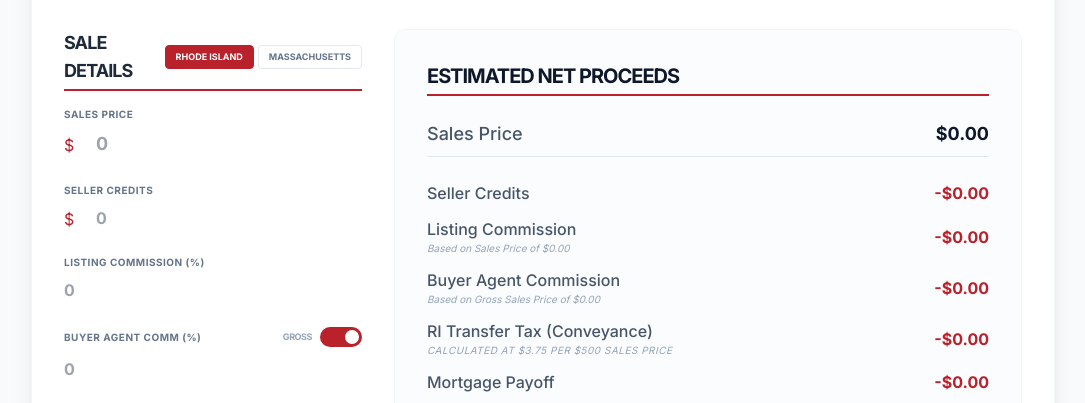
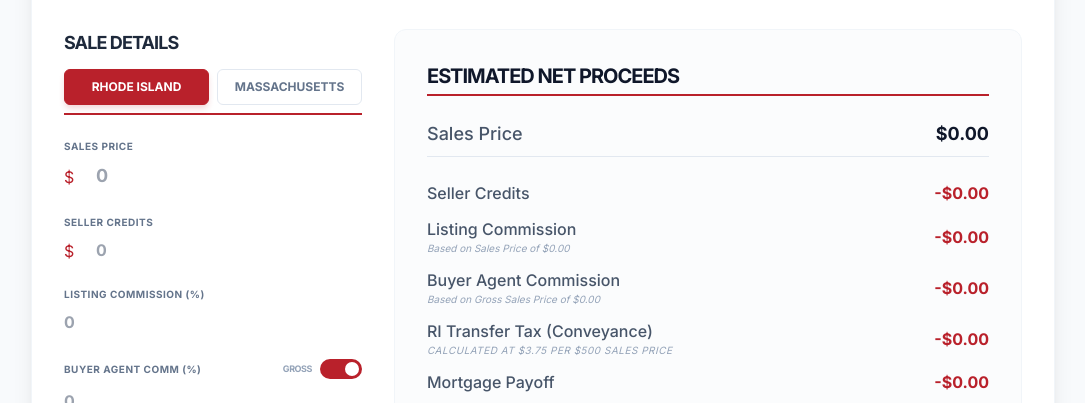
Before and after one commit to joepinerealtor/JPR-Seller-Net, a plain HTML site: page index.html in a window 1280 px wide. Shown: the part 164-567 px from the top of the page, without its empty margins (97-1182 px from the left). Drawn offline with nearby package versions, Linux system fonts and the light colour scheme.

Commit message:
Update index.html

```diff
--- a/index.html
+++ b/index.html
@@ -43,12 +43,13 @@
         input:checked + .slider { background-color: #B9212B; }
         input:checked + .slider:before { transform: translateX(22px); }
 
+        /* Larger State Toggle Styling */
         .state-btn {
-            padding: 4px 10px;
-            font-size: 9px;
+            padding: 8px 16px;
+            font-size: 12px;
             font-weight: 800;
             transition: all 0.2s;
-            border-radius: 4px;
+            border-radius: 6px;
             border: 1px solid #e2e8f0;
             color: #64748b;
             text-transform: uppercase;
@@ -58,6 +59,7 @@
             background-color: #B9212B;
             border-color: #B9212B;
             color: white;
+            box-shadow: 0 4px 6px -1px rgba(185, 33, 43, 0.2);
         }
 
         @media print {
@@ -110,6 +112,7 @@
 </head>
 <body class="p-4 md:p-8">
     <div id="workbook-container" class="max-w-5xl mx-auto bg-white rounded-2xl shadow-xl overflow-hidden print-shadow border border-slate-100">
+        <!-- Header Section -->
         <div class="bg-[#B9212B] text-white p-6 md:p-8 flex flex-col md:flex-row justify-between items-start md:items-center gap-4">
             <div>
                 <h1 class="text-2xl font-bold tracking-tight uppercase">Seller Net Workbook</h1>
@@ -123,12 +126,13 @@
         </div>
 
         <div class="p-6 md:p-8 main-grid grid grid-cols-1 lg:grid-cols-3 gap-8">
-            <div class="lg:col-span-1 space-y-4">
-                <div class="flex flex-col sm:flex-row sm:items-center justify-between border-b-2 border-[#B9212B] pb-1 gap-2">
+            <!-- Left Column: Inputs -->
+            <div class="lg:col-span-1 space-y-6">
+                <div class="flex flex-col sm:items-start justify-between border-b-2 border-[#B9212B] pb-2 gap-3">
                     <h2 class="text-lg font-bold text-slate-800 uppercase tracking-tighter">Sale Details</h2>
-                    <div class="flex gap-1 hide-on-print">
-                        <button id="btnRI" onclick="setState('RI')" class="state-btn active">Rhode Island</button>
-                        <button id="btnMA" onclick="setState('MA')" class="state-btn">Massachusetts</button>
+                    <div class="flex gap-2 hide-on-print w-full">
+                        <button id="btnRI" onclick="setState('RI')" class="state-btn active flex-1">Rhode Island</button>
+                        <button id="btnMA" onclick="setState('MA')" class="state-btn flex-1">Massachusetts</button>
                     </div>
                 </div>
 
@@ -203,6 +207,7 @@
                 </div>
             </div>
 
+            <!-- Right Column: Results & Buttons -->
             <div class="lg:col-span-2 space-y-6">
                 <div id="resultsCard" class="bg-slate-50/50 rounded-xl p-6 md:p-8 space-y-6 border border-slate-100 print:bg-transparent print:p-0 print:border-none">
                     <div>
```
